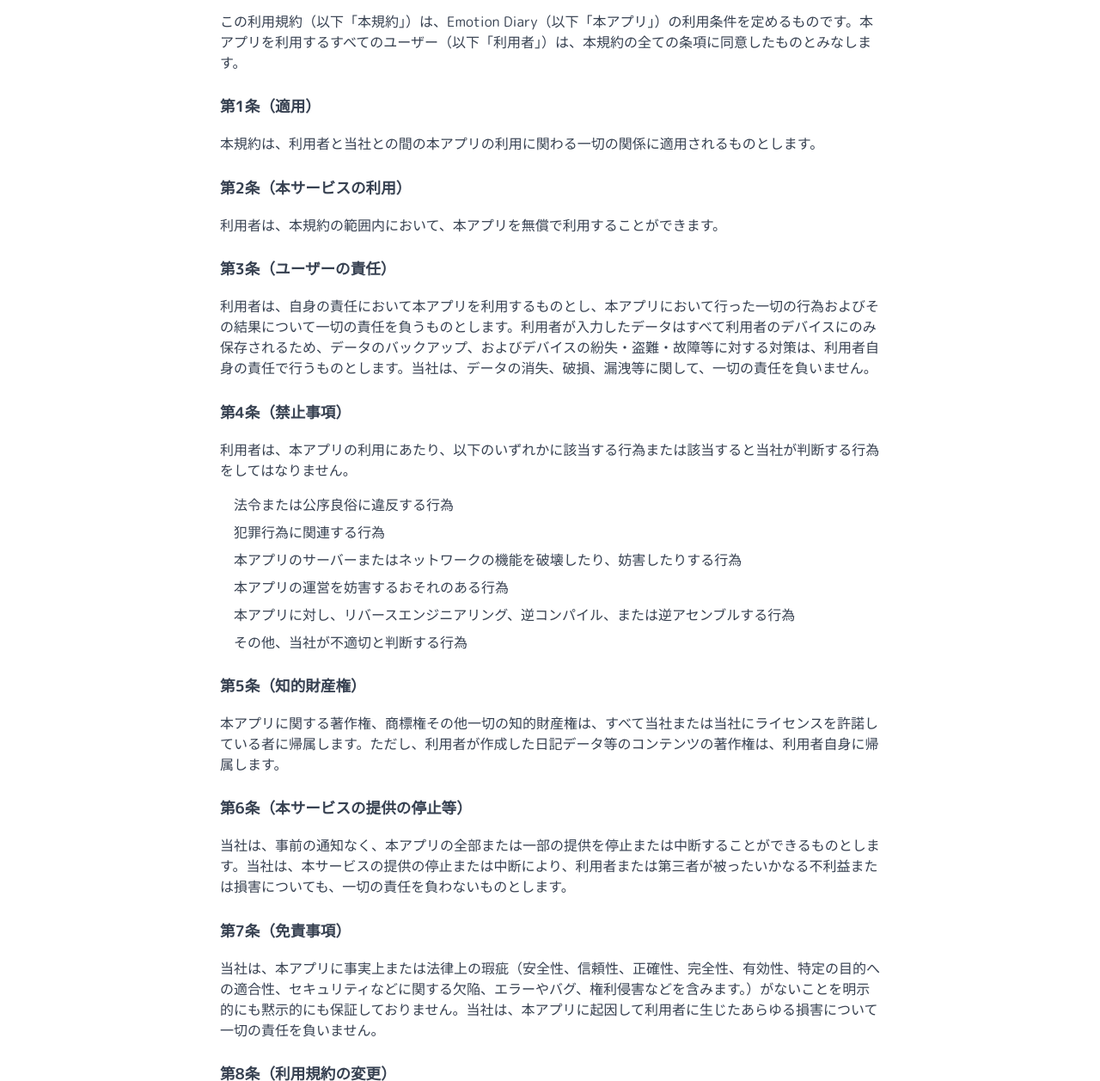
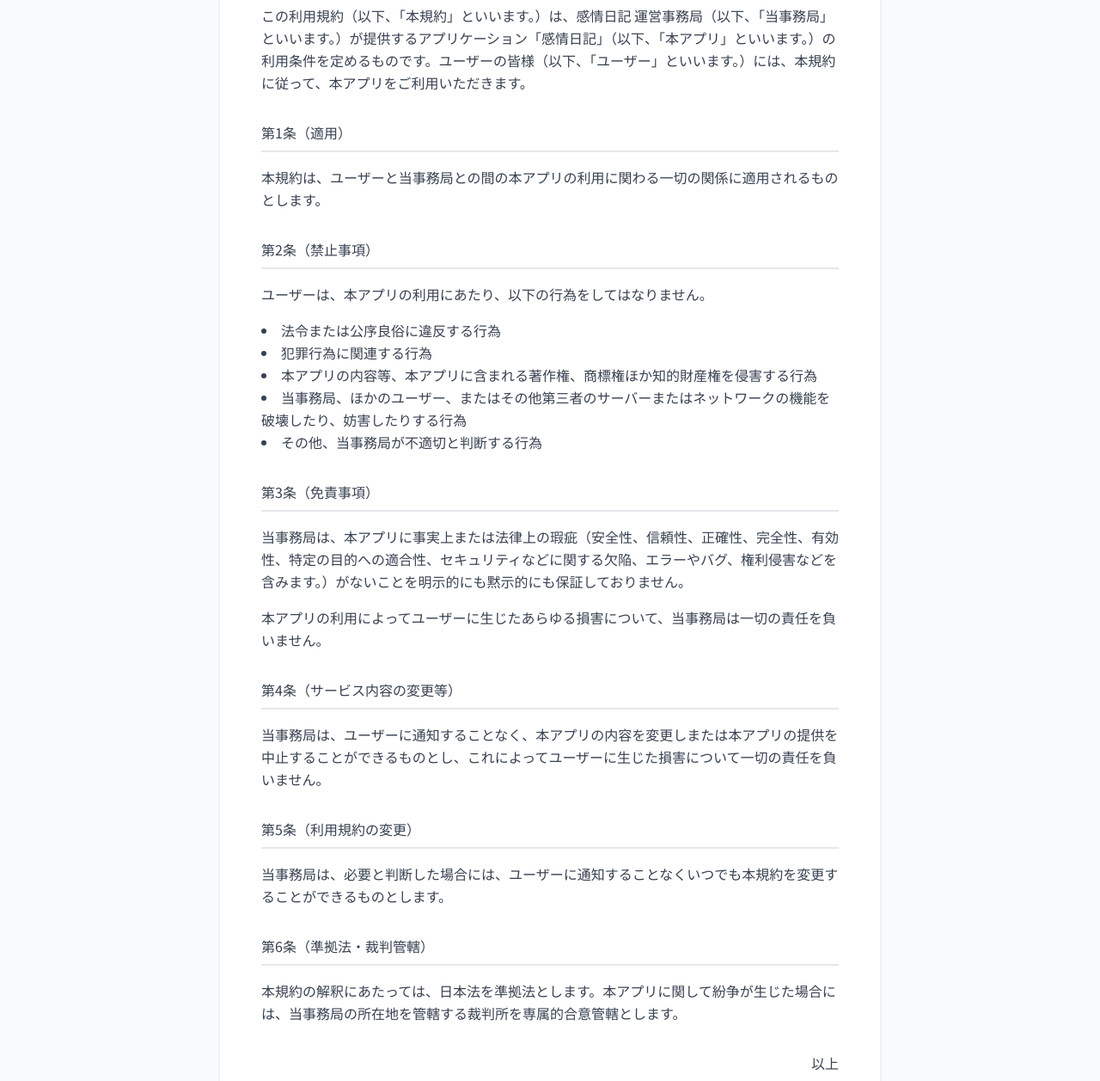
Before and after one commit to SMRI2170/Official-Website-of-Emotion-Diary, a plain HTML site: page terms.html in a window 1280 px wide. Shown: the part 283-1540 px from the top of the page at 86% size. Drawn offline with nearby package versions, Linux system fonts and the light colour scheme.

Commit message:
Update terms.html

```diff
--- a/terms.html
+++ b/terms.html
@@ -3,108 +3,88 @@
 <head>
     <meta charset="UTF-8">
     <meta name="viewport" content="width=device-width, initial-scale=1.0">
-    <title>利用規約 - Emotion Diary</title>
-
-    <!-- Tailwind CSS -->
+    <title>利用規約 - 感情日記</title>
     <script src="https://cdn.tailwindcss.com"></script>
-
-    <!-- Google Fonts: M PLUS Rounded 1c -->
     <link rel="preconnect" href="https://fonts.googleapis.com">
     <link rel="preconnect" href="https://fonts.gstatic.com" crossorigin>
-    <link href="https://fonts.googleapis.com/css2?family=M+PLUS+Rounded+1c:wght@400;500;700;800&display=swap" rel="stylesheet">
-
-    <!-- Custom Styles -->
+    <link href="https://fonts.googleapis.com/css2?family=Noto+Sans+JP:wght@400;500;700&display=swap" rel="stylesheet">
     <style>
-        body {
-            font-family: 'M PLUS Rounded 1c', sans-serif;
-            background-color: #F0F4F0;
-            color: #424242;
-        }
-        .bg-primary { background-color: #609966; }
-        .text-primary { color: #609966; }
-        .prose h3 { font-size: 1.25rem; font-weight: bold; margin-top: 1.5em; margin-bottom: 1em; }
-        .prose h4 { font-size: 1.1rem; font-weight: bold; margin-top: 1.5em; margin-bottom: 1em; }
+        body { font-family: 'Noto Sans JP', sans-serif; }
+        .bg-primary { background-color: #10b981; }
+        .text-primary { color: #10b981; }
+        .bg-primary-gradient { background-image: linear-gradient(to right, #34d399, #10b981); }
+        .prose h2 { margin-top: 2em; margin-bottom: 1em; padding-bottom: 0.5em; border-bottom: 2px solid #e5e7eb; }
         .prose p, .prose ul { margin-bottom: 1em; }
-        .prose ul { list-style-position: inside; padding-left: 1em; }
-        .prose li { margin-bottom: 0.5em; }
     </style>
 </head>
-<body class="antialiased">
+<body class="bg-gray-50 text-gray-900">
 
     <!-- Header -->
     <header class="bg-white/80 backdrop-blur-md sticky top-0 z-50 shadow-sm">
         <div class="container mx-auto px-6 py-4 flex justify-between items-center">
             <a href="index.html" class="flex items-center space-x-2">
-                <svg xmlns="http://www.w3.org/2000/svg" class="h-8 w-8 text-primary" viewBox="0 0 20 20" fill="currentColor">
-                  <path fill-rule="evenodd" d="M10 18a8 8 0 100-16 8 8 0 000 16zM7 7a1 1 0 100 2h6a1 1 0 100-2H7zM7 11a1 1 0 100 2h3a1 1 0 100-2H7z" clip-rule="evenodd" />
-                </svg>
-                <h1 class="text-2xl font-bold text-primary">Emotion Diary</h1>
+                <svg xmlns="http://www.w3.org/2000/svg" class="h-8 w-8 text-primary" viewBox="0 0 20 20" fill="currentColor"><path fill-rule="evenodd" d="M3.172 5.172a4 4 0 015.656 0L10 6.343l1.172-1.171a4 4 0 115.656 5.656L10 17.657l-6.828-6.829a4 4 0 010-5.656z" clip-rule="evenodd" /></svg>
+                <h1 class="text-2xl font-bold text-primary">感情日記</h1>
             </a>
-            <a href="index.html#download" class="hidden md:block bg-primary text-white px-5 py-2 rounded-full font-bold hover:bg-opacity-90 transition shadow-md">
-                アプリを入手
-            </a>
+            <nav class="hidden md:flex space-x-8">
+                <a href="index.html#concept" class="text-gray-600 hover:text-primary transition">コンセプト</a>
+                <a href="index.html#download" class="text-gray-600 hover:text-primary transition">ダウンロード</a>
+            </nav>
         </div>
     </header>
 
     <!-- Main Content -->
-    <main class="bg-white">
-        <div class="container mx-auto px-6 py-16 md:py-24">
-            <div class="max-w-3xl mx-auto">
-                <h2 class="text-4xl font-bold text-center mb-12">利用規約</h2>
-                <div class="prose max-w-none text-gray-700">
-                    <p><strong>制定日: 2025年7月10日</strong></p>
-                    <p>この利用規約（以下「本規約」）は、Emotion Diary（以下「本アプリ」）の利用条件を定めるものです。本アプリを利用するすべてのユーザー（以下「利用者」）は、本規約の全ての条項に同意したものとみなします。</p>
+    <main class="py-16 md:py-24">
+        <div class="container mx-auto px-6">
+            <div class="max-w-3xl mx-auto bg-white p-8 md:p-12 rounded-lg shadow-md">
+                <h1 class="text-3xl md:text-4xl font-bold text-center mb-10">利用規約</h1>
+                <div class="prose max-w-none text-gray-700 leading-relaxed">
+                    <p>この利用規約（以下、「本規約」といいます。）は、感情日記 運営事務局（以下、「当事務局」といいます。）が提供するアプリケーション「感情日記」（以下、「本アプリ」といいます。）の利用条件を定めるものです。ユーザーの皆様（以下、「ユーザー」といいます。）には、本規約に従って、本アプリをご利用いただきます。</p>
 
-                    <h4>第1条（適用）</h4>
-                    <p>本規約は、利用者と当社との間の本アプリの利用に関わる一切の関係に適用されるものとします。</p>
+                    <h2>第1条（適用）</h2>
+                    <p>本規約は、ユーザーと当事務局との間の本アプリの利用に関わる一切の関係に適用されるものとします。</p>
 
-                    <h4>第2条（本サービスの利用）</h4>
-                    <p>利用者は、本規約の範囲内において、本アプリを無償で利用することができます。</p>
-
-                    <h4>第3条（ユーザーの責任）</h4>
-                    <p>利用者は、自身の責任において本アプリを利用するものとし、本アプリにおいて行った一切の行為およびその結果について一切の責任を負うものとします。利用者が入力したデータはすべて利用者のデバイスにのみ保存されるため、データのバックアップ、およびデバイスの紛失・盗難・故障等に対する対策は、利用者自身の責任で行うものとします。当社は、データの消失、破損、漏洩等に関して、一切の責任を負いません。</p>
-
-                    <h4>第4条（禁止事項）</h4>
-                    <p>利用者は、本アプリの利用にあたり、以下のいずれかに該当する行為または該当すると当社が判断する行為をしてはなりません。</p>
-                    <ul>
+                    <h2>第2条（禁止事項）</h2>
+                    <p>ユーザーは、本アプリの利用にあたり、以下の行為をしてはなりません。</p>
+                    <ul class="list-disc list-inside">
                         <li>法令または公序良俗に違反する行為</li>
                         <li>犯罪行為に関連する行為</li>
-                        <li>本アプリのサーバーまたはネットワークの機能を破壊したり、妨害したりする行為</li>
-                        <li>本アプリの運営を妨害するおそれのある行為</li>
-                        <li>本アプリに対し、リバースエンジニアリング、逆コンパイル、または逆アセンブルする行為</li>
-                        <li>その他、当社が不適切と判断する行為</li>
+                        <li>本アプリの内容等、本アプリに含まれる著作権、商標権ほか知的財産権を侵害する行為</li>
+                        <li>当事務局、ほかのユーザー、またはその他第三者のサーバーまたはネットワークの機能を破壊したり、妨害したりする行為</li>
+                        <li>その他、当事務局が不適切と判断する行為</li>
                     </ul>
 
-                    <h4>第5条（知的財産権）</h4>
-                    <p>本アプリに関する著作権、商標権その他一切の知的財産権は、すべて当社または当社にライセンスを許諾している者に帰属します。ただし、利用者が作成した日記データ等のコンテンツの著作権は、利用者自身に帰属します。</p>
+                    <h2>第3条（免責事項）</h2>
+                    <p>当事務局は、本アプリに事実上または法律上の瑕疵（安全性、信頼性、正確性、完全性、有効性、特定の目的への適合性、セキュリティなどに関する欠陥、エラーやバグ、権利侵害などを含みます。）がないことを明示的にも黙示的にも保証しておりません。</p>
+                    <p>本アプリの利用によってユーザーに生じたあらゆる損害について、当事務局は一切の責任を負いません。</p>
 
-                    <h4>第6条（本サービスの提供の停止等）</h4>
-                    <p>当社は、事前の通知なく、本アプリの全部または一部の提供を停止または中断することができるものとします。当社は、本サービスの提供の停止または中断により、利用者または第三者が被ったいかなる不利益または損害についても、一切の責任を負わないものとします。</p>
+                    <h2>第4条（サービス内容の変更等）</h2>
+                    <p>当事務局は、ユーザーに通知することなく、本アプリの内容を変更しまたは本アプリの提供を中止することができるものとし、これによってユーザーに生じた損害について一切の責任を負いません。</p>
 
-                    <h4>第7条（免責事項）</h4>
-                    <p>当社は、本アプリに事実上または法律上の瑕疵（安全性、信頼性、正確性、完全性、有効性、特定の目的への適合性、セキュリティなどに関する欠陥、エラーやバグ、権利侵害などを含みます。）がないことを明示的にも黙示的にも保証しておりません。当社は、本アプリに起因して利用者に生じたあらゆる損害について一切の責任を負いません。</p>
+                    <h2>第5条（利用規約の変更）</h2>
+                    <p>当事務局は、必要と判断した場合には、ユーザーに通知することなくいつでも本規約を変更することができるものとします。</p>
 
-                    <h4>第8条（利用規約の変更）</h4>
-                    <p>当社は、必要と判断した場合には、利用者に通知することなくいつでも本規約を変更することができるものとします。</p>
+                    <h2>第6条（準拠法・裁判管轄）</h2>
+                    <p>本規約の解釈にあたっては、日本法を準拠法とします。本アプリに関して紛争が生じた場合には、当事務局の所在地を管轄する裁判所を専属的合意管轄とします。</p>
 
-                    <h4>第9条（準拠法・裁判管轄）</h4>
-                    <p>本規約の解釈にあたっては、日本法を準拠法とします。本アプリに関して紛争が生じた場合には、当社の本店所在地を管轄する裁判所を専属的合意管轄とします。</p>
-
-
+                    <p class="mt-8 text-right">以上</p>
+                    <p class="text-right">2025年10月20日 制定</p>
                 </div>
             </div>
         </div>
     </main>
 
     <!-- Footer -->
-    <footer class="bg-gray-800 text-white">
-        <div class="container mx-auto px-6 py-10 text-center text-sm text-gray-500">
-            <p>&copy; <span id="year"></span> Emotion Diary. All Rights Reserved.</p>
+    <footer class="bg-gray-800 text-gray-300">
+        <div class="container mx-auto px-6 py-10">
+            <div class="mt-10 border-t border-gray-700 pt-6 text-center text-sm text-gray-500">
+                <p>&copy; <span id="year"></span> 感情日記. All Rights Reserved.</p>
+            </div>
         </div>
     </footer>
-
     <script>
         document.getElementById('year').textContent = new Date().getFullYear();
     </script>
+
 </body>
 </html>
```
